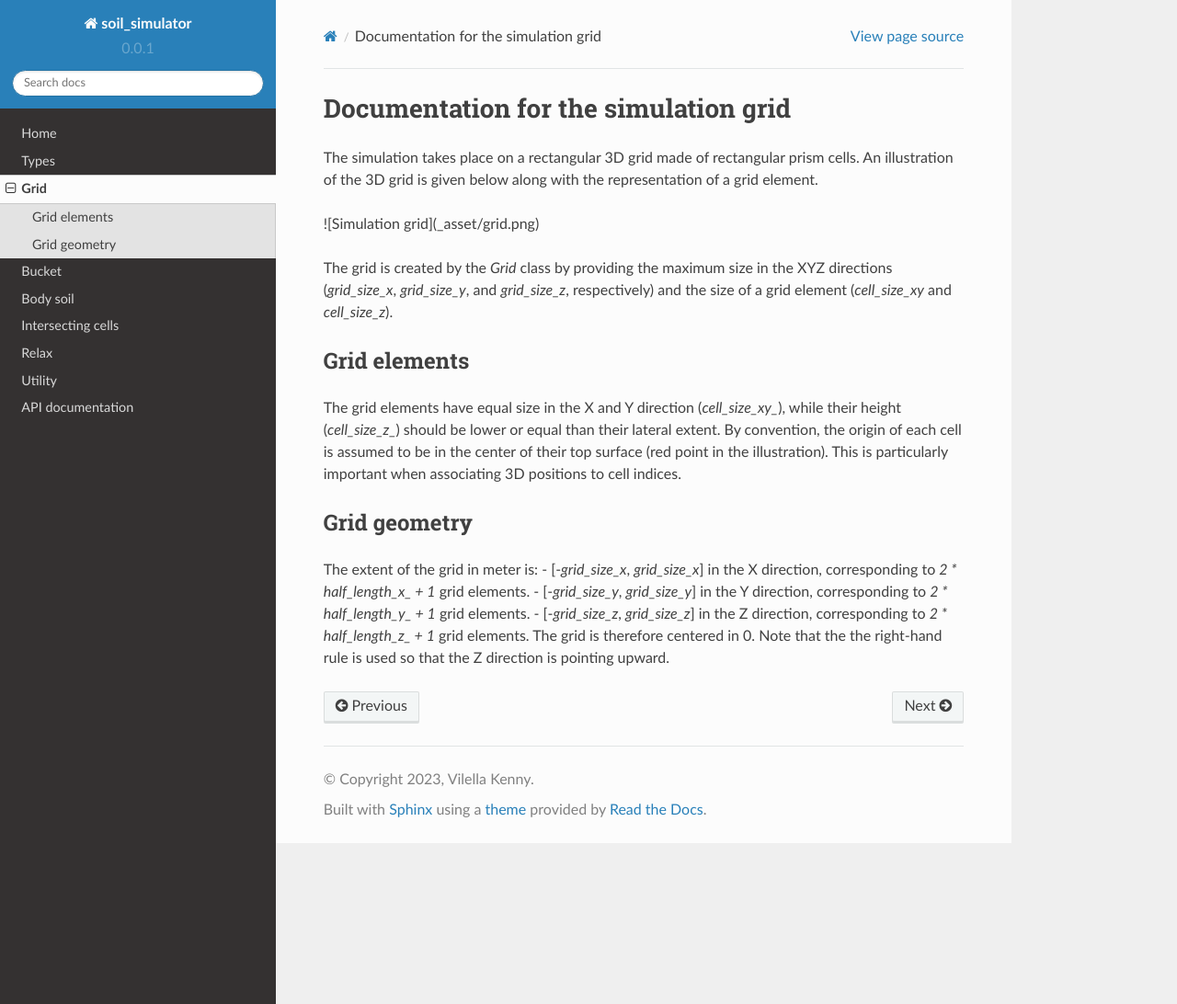
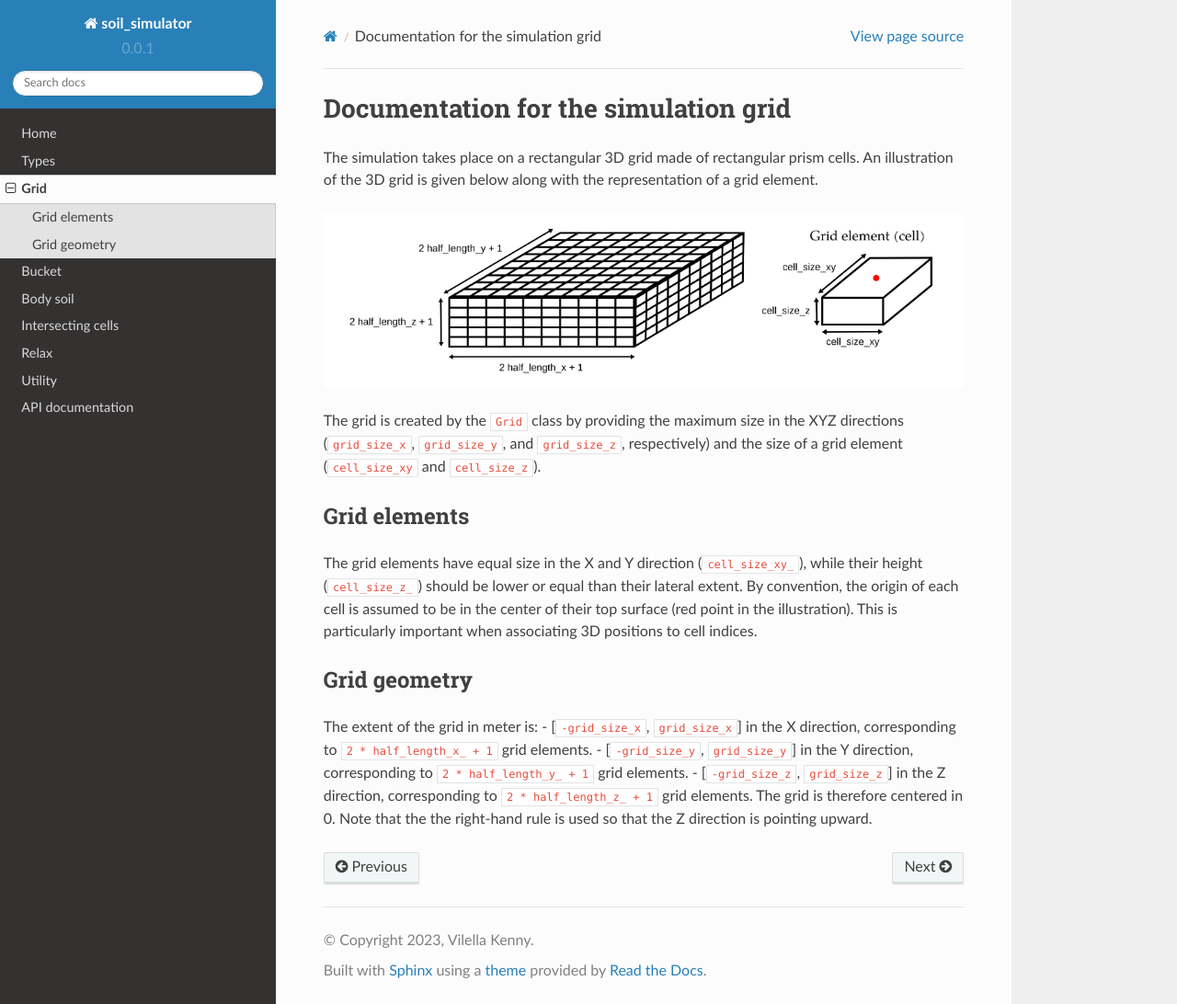
Before and after one commit to KennyVilella/soil_dynamics_cpp, a Sphinx documentation site: the page built from docs/grid.rst, in a window 1280 px wide and 1092 px high. Shown: the whole window at 92% size. Built offline with Sphinx 7.4.7 and the Read the Docs theme 2.0.0, drawn with Linux system fonts in a browser that asks for light colours; some of the changed lines change nothing that is shown.

Commit message:
[corrected] formatting in grid documentation

```diff
--- a/docs/grid.rst
+++ b/docs/grid.rst
@@ -6,14 +6,14 @@ Documentation for the simulation grid
 The simulation takes place on a rectangular 3D grid made of rectangular prism cells.
 An illustration of the 3D grid is given below along with the representation of a grid element.
 
-![Simulation grid](_asset/grid.png)
+.. image:: _asset/grid.png
 
-The grid is created by the `Grid` class by providing the maximum size in the XYZ directions (`grid_size_x`, `grid_size_y`, and `grid_size_z`, respectively) and the size of a grid element (`cell_size_xy` and `cell_size_z`).
+The grid is created by the :code:`Grid` class by providing the maximum size in the XYZ directions (:code:`grid_size_x`, :code:`grid_size_y`, and :code:`grid_size_z`, respectively) and the size of a grid element (:code:`cell_size_xy` and :code:`cell_size_z`).
 
 Grid elements
 -------------
 
-The grid elements have equal size in the X and Y direction (`cell_size_xy_`), while their height (`cell_size_z_`) should be lower or equal than their lateral extent.
+The grid elements have equal size in the X and Y direction (:code:`cell_size_xy_`), while their height (:code:`cell_size_z_`) should be lower or equal than their lateral extent.
 By convention, the origin of each cell is assumed to be in the center of their top surface (red point in the illustration).
 This is particularly important when associating 3D positions to cell indices.
 
@@ -21,8 +21,8 @@ Grid geometry
 -------------
 
 The extent of the grid in meter is:
-- [-`grid_size_x`, `grid_size_x`] in the X direction, corresponding to `2 * half_length_x_ + 1` grid elements.
-- [-`grid_size_y`, `grid_size_y`] in the Y direction, corresponding to `2 * half_length_y_ + 1` grid elements.
-- [-`grid_size_z`, `grid_size_z`] in the Z direction, corresponding to `2 * half_length_z_ + 1` grid elements.
+- [:code:`-grid_size_x`, :code:`grid_size_x`] in the X direction, corresponding to :code:`2 * half_length_x_ + 1` grid elements.
+- [:code:`-grid_size_y`, :code:`grid_size_y`] in the Y direction, corresponding to :code:`2 * half_length_y_ + 1` grid elements.
+- [:code:`-grid_size_z`, :code:`grid_size_z`] in the Z direction, corresponding to :code:`2 * half_length_z_ + 1` grid elements.
 The grid is therefore centered in 0.
 Note that the the right-hand rule is used so that the Z direction is pointing upward.
```
